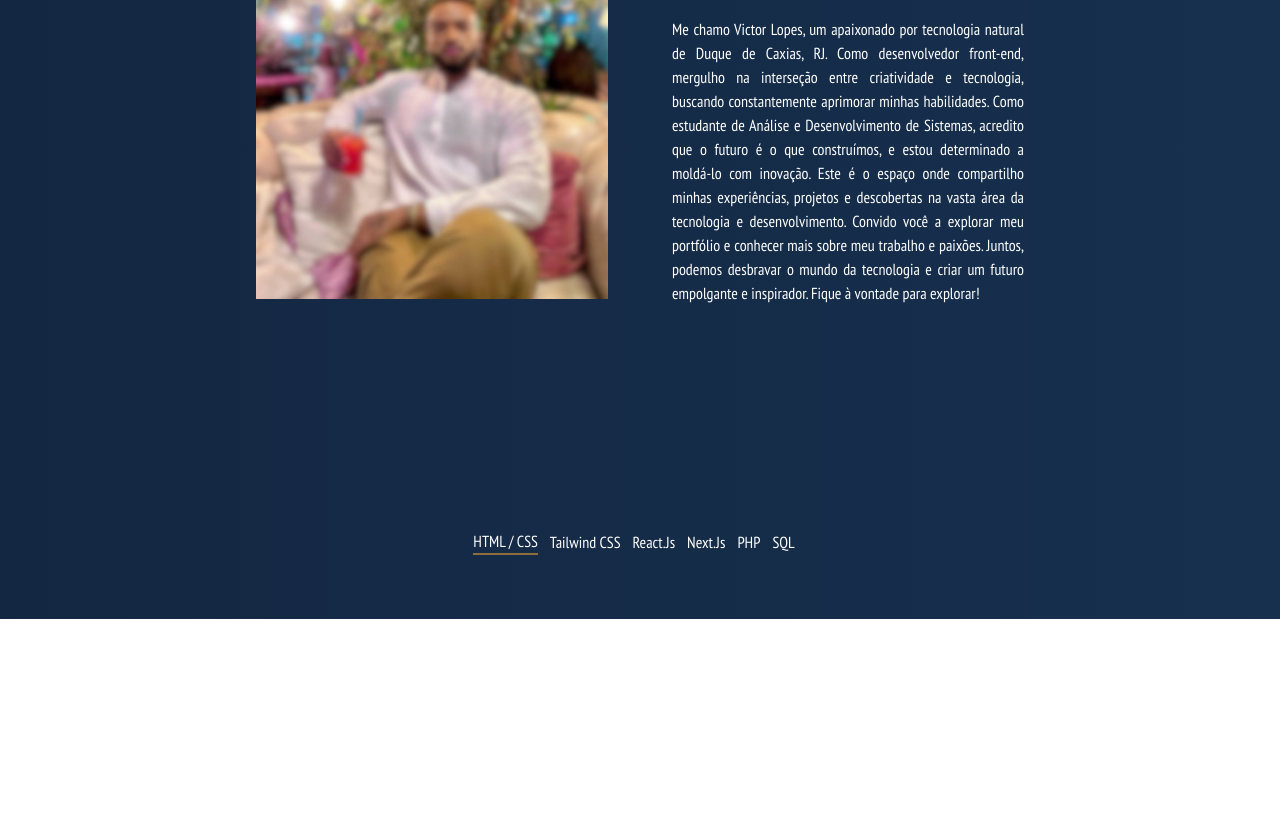
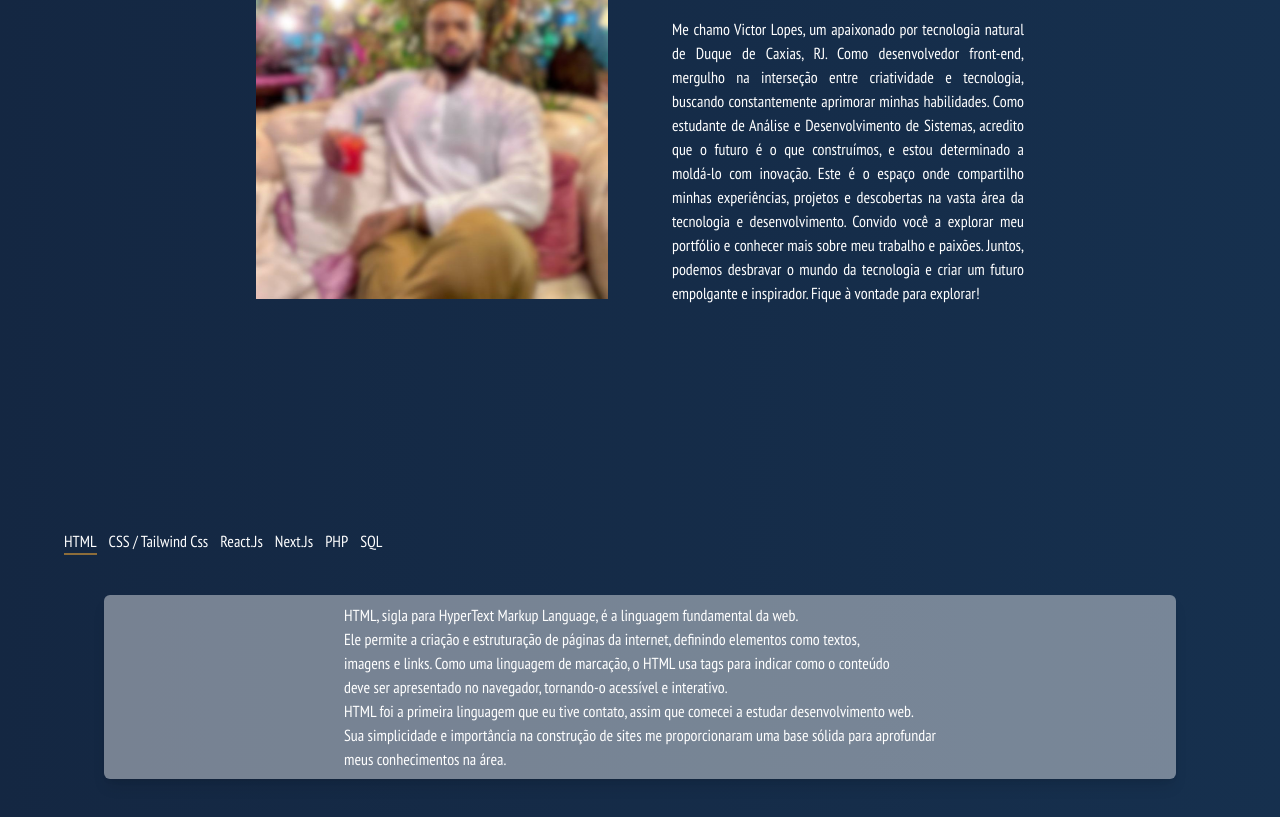
Before and after one commit to VictorLopesz/Portf-lio, a Next.js app: page / in a window 1280 px wide. Shown: the part 871-1688 px from the top of the page. Before the commit the page ends 1490 px from the top, so only its background shows below. Built offline with nearby package versions, Linux system fonts and the light colour scheme.

Commit message:
alguns problemas precisam ser resolvidos

```diff
--- a/src/components/AboutMe/index.tsx
+++ b/src/components/AboutMe/index.tsx
@@ -1,7 +1,6 @@
 'use client'
 import React, { useState, useTransition } from 'react';
 import Image from 'next/image';
-import TabButton from '../TabButton';
 import eu from '../../../public/assets/eu.jpeg';
 
 
--- a/src/components/Navbar/index.tsx
+++ b/src/components/Navbar/index.tsx
@@ -68,14 +68,20 @@ const Navbar = () => {
                              active:text-[#bebdc9e1]
                              transition duration-500 ease-in-out">Sobre mim</li>
                         </Link>
-                        <a href="/">
+                        <Link
+                            to="skills"
+                            smooth={true}
+                            duration={500}
+                            spy={true}
+                            offset={50}
+                        >
                             <li className="pb-2 text-white  p-2 uppercase py-2
                             md:px-6 text-center
-                             text-bold
-                             hover:text-[#f2bc65] active:text-[#382b18]  hover:bg-[#58585880] active:bg-[#cacad26c]
-                             active:text-[#bebdc9e1]
-                             transition duration-500 ease-in-out">Skills</li>
-                        </a>
+                            text-bold
+                            hover:text-[#f2bc65] active:text-[#382b18]  hover:bg-[#58585880] active:bg-[#cacad26c]
+                            active:text-[#bebdc9e1]
+                            transition duration-500 ease-in-out">Skills</li>
+                        </Link>
                         <a href="/">
                             <li className="pb-2 text-white  p-2 uppercase py-2
                             md:px-6 text-center
--- a/src/components/Skills/index.tsx
+++ b/src/components/Skills/index.tsx
@@ -3,10 +3,41 @@ import React, { useState, useTransition } from 'react';
 import TabButton from '../TabButton';
 
 
+const DATA_SKILLS = [
+  {
+    title: "HTML",
+    id: "HTML",
+    content:
+      <ul className="mt-10 text-justify flex items-center justify-center bg-[#ffffff6b] p-2 m-10 rounded-md shadow-lg">
+        <li>
+          <p>HTML, sigla para HyperText Markup Language, é a linguagem fundamental da web.</p>
+          <p>Ele permite a criação e estruturação de páginas da internet, definindo elementos como textos,</p>
+          <p>imagens e links. Como uma linguagem de marcação, o HTML usa tags para indicar como o conteúdo</p>
+          <p>deve ser apresentado no navegador, tornando-o acessível e interativo.</p>
+
+          <p>HTML foi a primeira linguagem que eu tive contato, assim que comecei a estudar desenvolvimento web.</p>
+          <p>Sua simplicidade e importância na construção de sites me proporcionaram uma base sólida para aprofundar</p>
+          <p>meus conhecimentos na área.</p>
+        </li>
+      </ul>
+  },
+  {
+
+  },
+  {
+
+  },
+  {
+
+  },
+  {
+
+  },
+]
 
 export default function Skills() {
 
-  const [tab, setTab] = useState("HTMLCSS");
+  const [tab, setTab] = useState("HTML");
   const [isPending, startTransition] = useTransition();
 
   const handleTabChange = (id: any) => {
@@ -17,54 +48,57 @@ export default function Skills() {
 
   return (
     <>
-      <div className="flex items-center justify-center text-white py-8 px-4 xl:gap-5 sm:py-16 xl:px-16 font-sansnarrow">
+      <div id="skills" className="items-center justify-center text-white py-8 px-4 xl:gap-5 sm:py-16 xl:px-16 font-sansnarrow">
 
-        <div className="flex flex-row mt-8">
+        <div className="mt-8">
           <TabButton
-           selectTab={() => handleTabChange("HTMLCSS")}
-            active={tab === "HTMLCSS"}
+            selectTab={() => handleTabChange("HTML")}
+            active={tab === "HTML"}
           >
             {" "}
-            HTML / CSS {" "}
+            HTML {" "}
           </TabButton>
 
           <TabButton
-          selectTab={() => handleTabChange('Tailwindcss')}
-          active={tab === 'Tailwindcss'}
+            selectTab={() => handleTabChange('css')}
+            active={tab === 'css'}
           >
             {" "}
-            Tailwind CSS {" "}
+            CSS / Tailwind Css {" "}
           </TabButton>
 
           <TabButton selectTab={() => handleTabChange('reactjs')}
-          active={tab === 'reactjs'}
+            active={tab === 'reactjs'}
           >
             {" "}
             React.Js {" "}
           </TabButton>
 
           <TabButton selectTab={() => handleTabChange('nextjs')}
-          active={tab === 'nextjs'}
+            active={tab === 'nextjs'}
           >
             {" "}
             Next.Js {" "}
           </TabButton>
 
           <TabButton selectTab={() => handleTabChange('php')}
-          active={tab === 'php'}
+            active={tab === 'php'}
           >
             {" "}
             PHP {" "}
           </TabButton>
 
           <TabButton selectTab={() => handleTabChange('sql')}
-          active={tab === 'sql'}
+            active={tab === 'sql'}
           >
             {" "}
             SQL {" "}
           </TabButton>
 
         </div>
+        <div>
+          {DATA_SKILLS.find((t) => t.id === tab)?.content}
+        </div>
       </div>
     </>
   )
```
